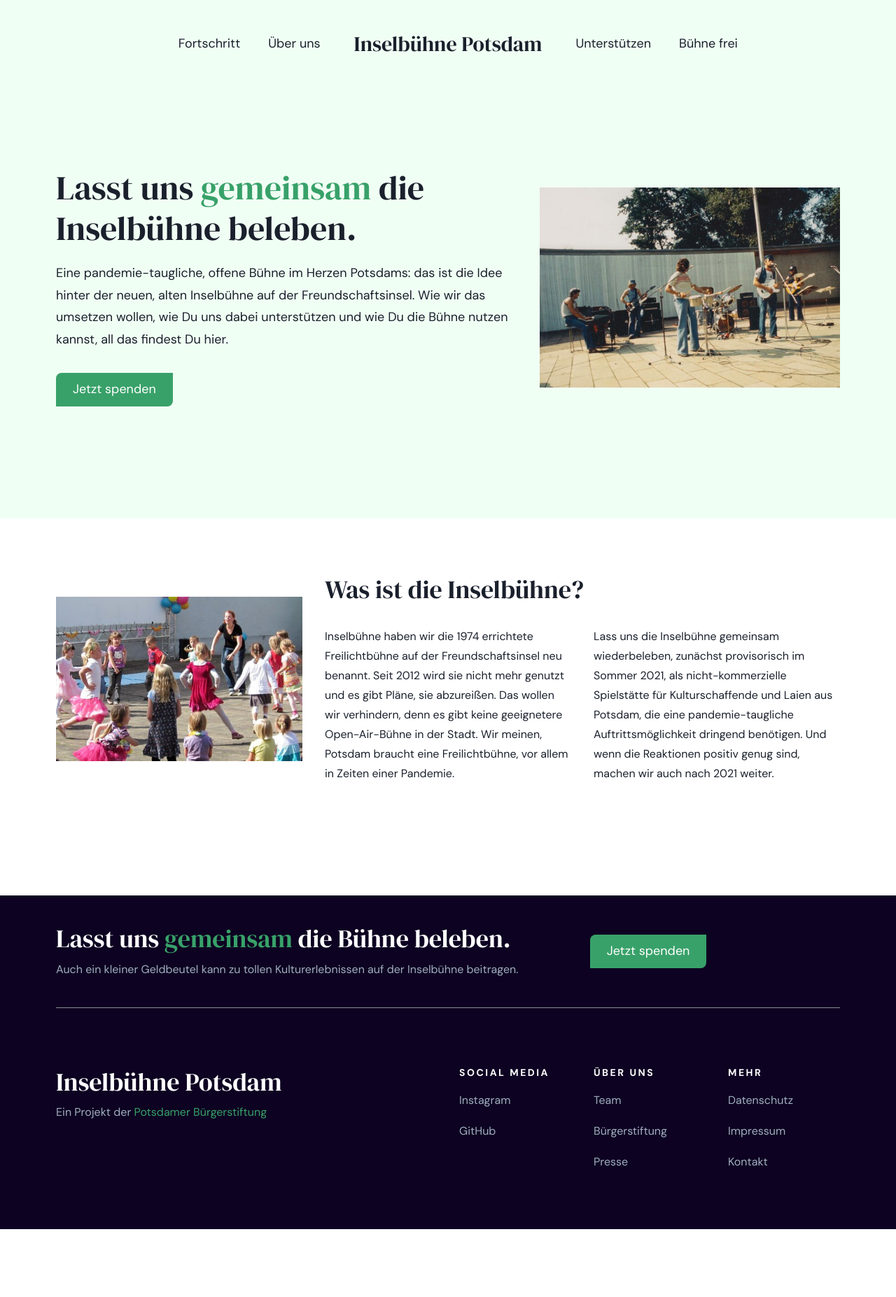
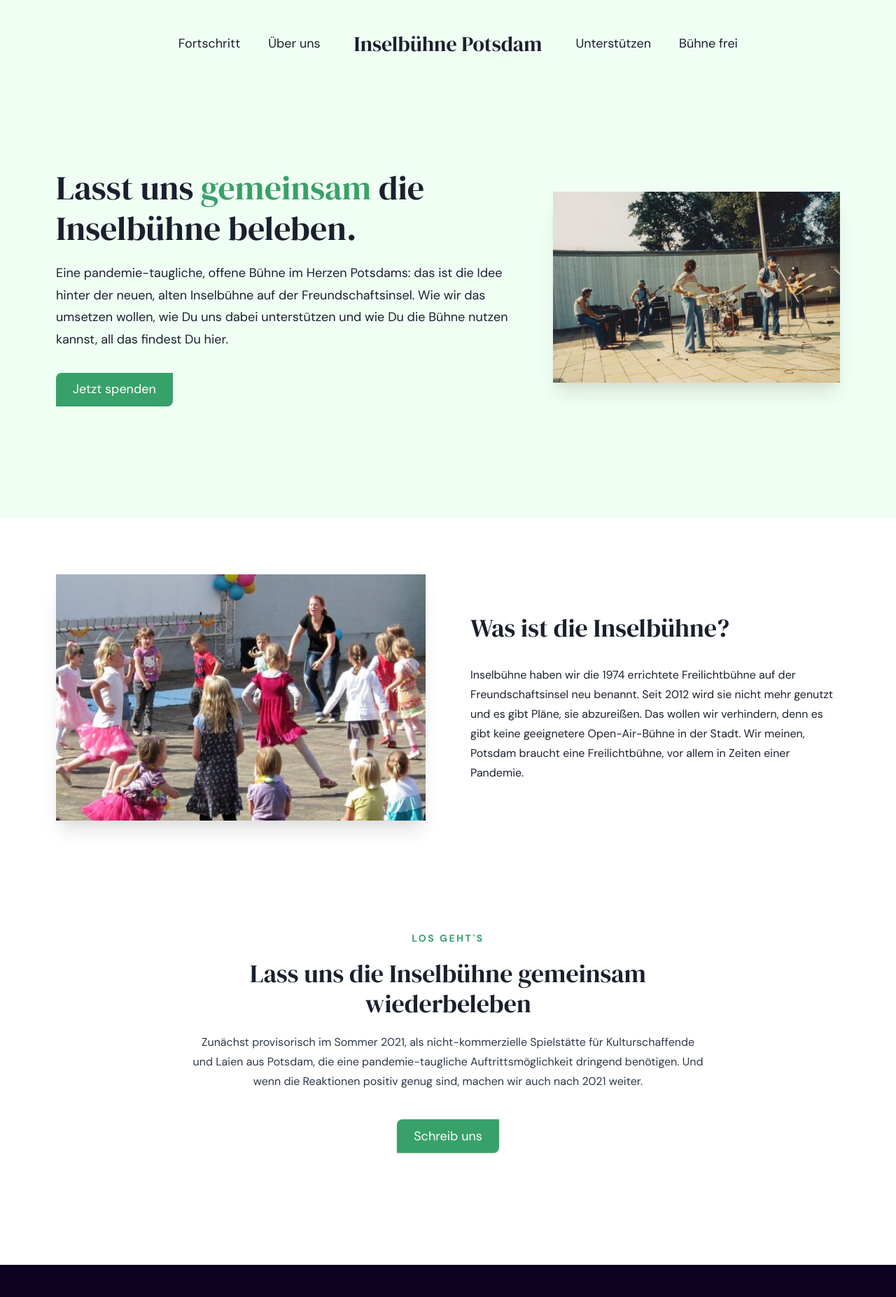
Before and after one commit to potsdamer-buergerstiftung/inselbuehne, a Next.js app: page / in a window 1280 px wide. Shown: the top 1854 px of the page at 70% size. Before the commit the page ends 1757 px from the top, so only its background shows below. Built offline with nearby package versions, Linux system fonts and the light colour scheme.

Commit message:
add some nice spacing

```diff
--- a/pages/index.tsx
+++ b/pages/index.tsx
@@ -23,7 +23,12 @@
         pt={{ base: "40", md: "60" }}
       >
         <Container maxW="6xl">
-          <Grid gap={8} templateColumns="repeat(5, 1fr)" alignItems="center">
+          <Grid
+            rowGap={8}
+            columnGap={16}
+            templateColumns="repeat(5, 1fr)"
+            alignItems="center"
+          >
             <GridItem colSpan={{ base: 5, md: 3 }}>
               <Heading as="h1" fontSize="5xl" mb="5">
                 Lasst uns{" "}
@@ -47,6 +52,7 @@
             </GridItem>
             <GridItem colSpan={{ base: 5, md: 2 }}>
               <AspectRatio ratio={3 / 2}>
+                <Box shadow="xl">
                   <Image
                     sizes="400px"
                     src="/Babelsberg+Rock+2.jpg"
@@ -55,6 +61,7 @@
                     objectFit="cover"
                     quality={50}
                   />
+                </Box>
               </AspectRatio>
             </GridItem>
           </Grid>
@@ -63,13 +70,14 @@
       <Box as="section" pb={{ base: "20", md: "40" }} pt="20">
         <Container maxW="6xl" centerContent>
           <Grid
-            columnGap={8}
+            columnGap={16}
             rowGap={8}
-            templateColumns="repeat(3, 1fr)"
+            templateColumns="repeat(2, 1fr)"
             alignItems="center"
           >
-            <GridItem colSpan={{ base: 3, md: 1 }}>
+            <GridItem colSpan={{ base: 2, md: 1 }}>
               <AspectRatio ratio={3 / 2}>
+                <Box shadow="xl">
                   <Image
                     sizes="400px"
                     src="/Kinder3.JPG"
@@ -78,36 +86,54 @@
                     objectFit="cover"
                     quality={50}
                   />
+                </Box>
               </AspectRatio>
             </GridItem>
-            <GridItem colSpan={{ base: 3, md: 2 }}>
+            <GridItem colSpan={{ base: 2, md: 1 }}>
               <Heading as="h1" fontSize="4xl" mb="8">
                 Was ist die Inselbühne?
               </Heading>
-              <Grid columnGap={8} rowGap={8} templateColumns="repeat(2, 1fr)">
-                <GridItem colSpan={{ base: 2, md: 1 }}>
               <Text>
-                    Inselbühne haben wir die 1974 errichtete Freilichtbühne auf
-                    der Freundschaftsinsel neu benannt. Seit 2012 wird sie nicht
-                    mehr genutzt und es gibt Pläne, sie abzureißen. Das wollen
-                    wir verhindern, denn es gibt keine geeignetere
-                    Open-Air-Bühne in der Stadt. Wir meinen, Potsdam braucht
-                    eine Freilichtbühne, vor allem in Zeiten einer Pandemie.{" "}
-                  </Text>
-                </GridItem>
-                <GridItem colSpan={{ base: 2, md: 1 }}>
-                  <Text>
-                    Lass uns die Inselbühne gemeinsam wiederbeleben, zunächst
-                    provisorisch im Sommer 2021, als nicht-kommerzielle
-                    Spielstätte für Kulturschaffende und Laien aus Potsdam, die
-                    eine pandemie-taugliche Auftrittsmöglichkeit dringend
-                    benötigen. Und wenn die Reaktionen positiv genug sind,
-                    machen wir auch nach 2021 weiter.{" "}
+                Inselbühne haben wir die 1974 errichtete Freilichtbühne auf der
+                Freundschaftsinsel neu benannt. Seit 2012 wird sie nicht mehr
+                genutzt und es gibt Pläne, sie abzureißen. Das wollen wir
+                verhindern, denn es gibt keine geeignetere Open-Air-Bühne in der
+                Stadt. Wir meinen, Potsdam braucht eine Freilichtbühne, vor
+                allem in Zeiten einer Pandemie.{" "}
               </Text>
             </GridItem>
           </Grid>
-            </GridItem>
-          </Grid>
+        </Container>
+      </Box>
+      <Box
+        as="section"
+        pb={{ base: "20", md: "40" }}
+        textAlign="center"
+      >
+        <Container maxW="3xl">
+          <Heading
+            as="h6"
+            variant="uppercase"
+            fontSize="sm"
+            mb="5"
+            color="green.500"
+          >
+            Los geht's
+          </Heading>
+          <Heading as="h1" fontSize="4xl">
+            Lass uns die Inselbühne gemeinsam wiederbeleben
+          </Heading>
+          <Text mt="5" color="gray.700" mb="10">
+            Zunächst provisorisch im Sommer 2021, als nicht-kommerzielle
+            Spielstätte für Kulturschaffende und Laien aus Potsdam, die eine
+            pandemie-taugliche Auftrittsmöglichkeit dringend benötigen. Und wenn
+            die Reaktionen positiv genug sind, machen wir auch nach 2021 weiter.{" "}
+          </Text>
+          <NextLink passHref href="/kontakt">
+            <Button colorScheme="green" size="lg" as="a" shadow="base">
+              Schreib uns
+            </Button>
+          </NextLink>
         </Container>
       </Box>
     </>
```
Lines whose indentation alone changed are shown as unchanged.
